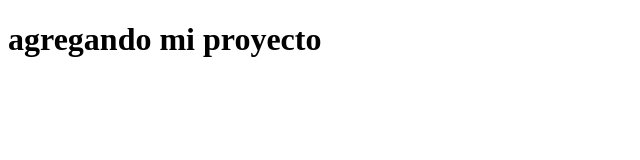
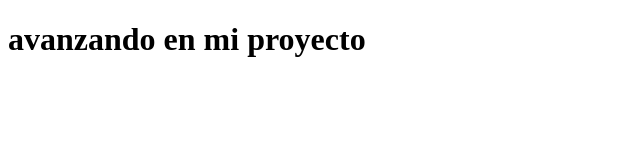
Before and after one commit to carolay-iDeevstudio/P1simulador_coderFlex, a plain HTML site: page index.html in a window 1280 px wide. Shown: the whole page, without its empty margins (0-640 px from the left). Drawn offline with Linux system fonts and the light colour scheme.

Commit message:
cambiando H1

```diff
--- a/index.html
+++ b/index.html
@@ -6,6 +6,6 @@
     <title>Document</title>
 </head>
 <body>
-    <h1>agregando mi proyecto </h1>
+    <h1>avanzando en mi proyecto </h1>
 </body>
 </html>
```
